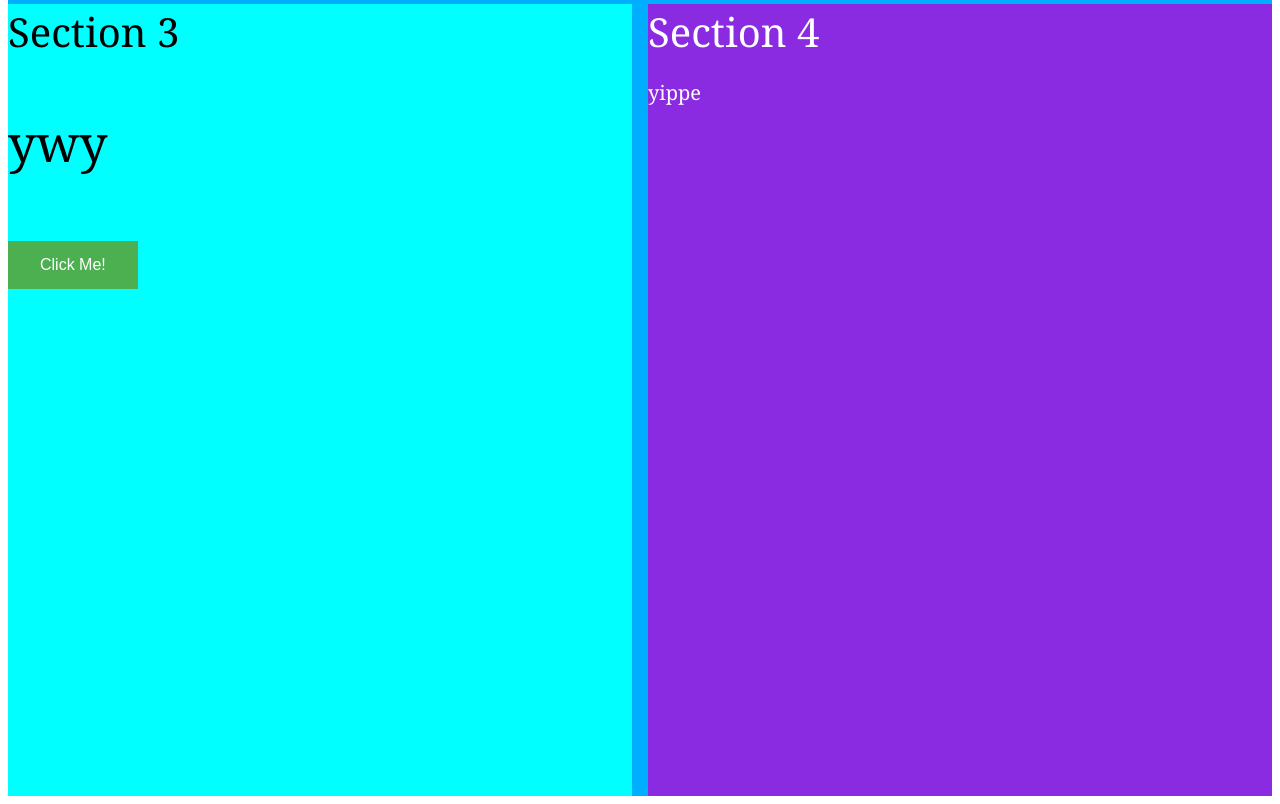
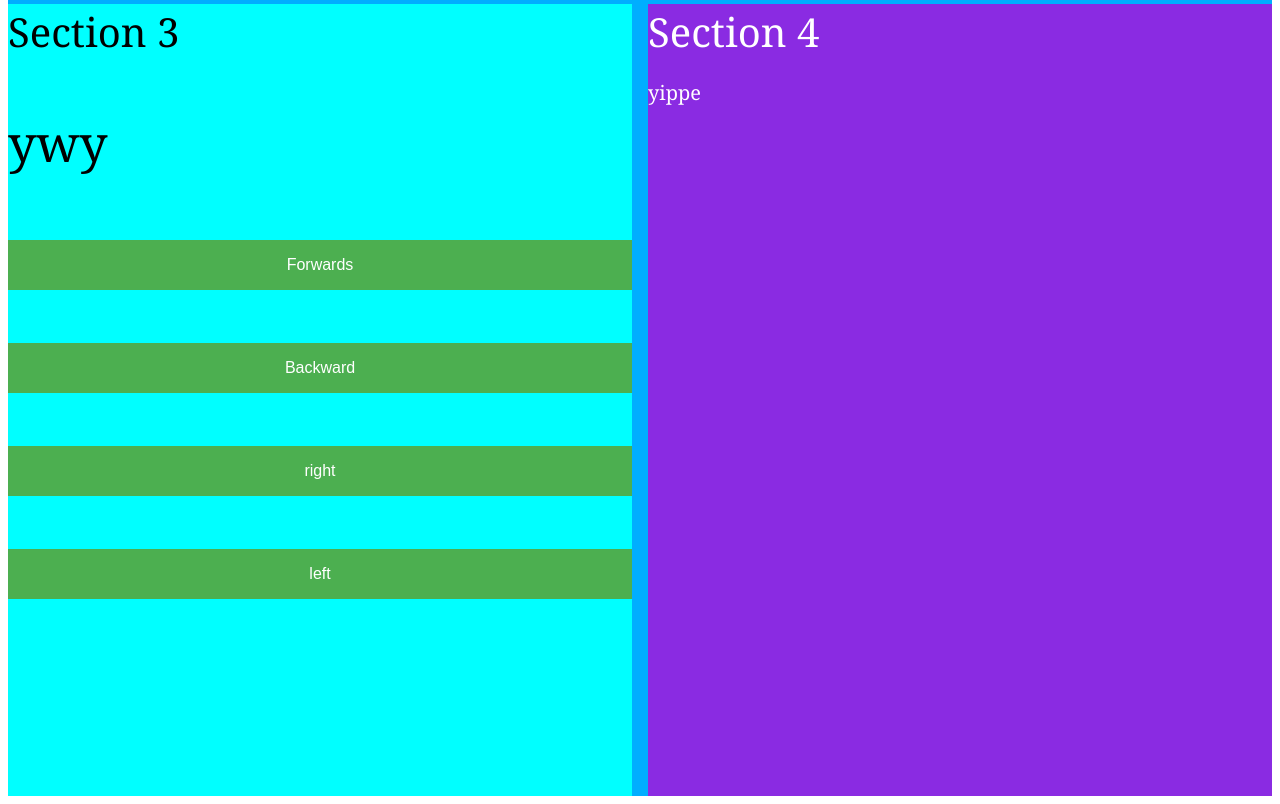
Before and after one commit to pl244783/2022-2023, a Flask app: page / in a window 1280 px wide. Shown: the part 812-1616 px from the top of the page. Run offline with Flask 2, Linux system fonts and the light colour scheme.

Commit message:
added buttons uwu

```diff
--- a/static/main.css
+++ b/static/main.css
@@ -49,4 +49,7 @@ button {
   text-decoration: none;
   display: inline-block;
   font-size: 16px;
+  width: 100%;
+  height: 50px;
+  cursor: pointer;
 }
--- a/templates/index.html
+++ b/templates/index.html
@@ -7,20 +7,56 @@
 
 </head>
   <div class="body">
+
     <div class="topR">Section 1
       <p style = "font-size:30px;">ok but imagine</p>
       <iframe width="560" height="315" src="https://www.youtube.com/embed/jfKfPfyJRdk" frameborder="0"></iframe>
     </div>
+
     <div class="topL">Section 2
       <p style = "font-size:15px;">different font size pog</p>
       real
     </div>
+
     <div class="downL">Section 3
       <p style = "font-size:50px;">ywy</p>
-        <button type="button">Click Me!</button>
+      <button onclick="forward()">Forwards</button>
+      <p id="forward"></p>
+      <script>
+        function forward() {
+          document.getElementById("forward").innerHTML = "suprise xd";
+        }
+      </script>
+
+      <button onclick="backward()">Backward</button>
+      <p id="backward"></p>
+      <script>
+        function backward() {
+          document.getElementById("backward").innerHTML = "suprise xd";
+        }
+      </script>
+
+      <button onclick="right()">right</button>
+      <p id="right"></p>
+      <script>
+        function right() {
+          document.getElementById("right").innerHTML = "suprise xd";
+        }
+      </script>
+
+      <button onclick="left()">left</button>
+      <p id="left"></p>
+      <script>
+        function left() {
+          document.getElementById("left").innerHTML = "suprise xd";
+        }
+      </script>
+
     </div>
+
     <div class="downR">Section 4
       <p style = "font-size:20px;">yippe</p>
     </div>
+
   </div>
 </html>
```
